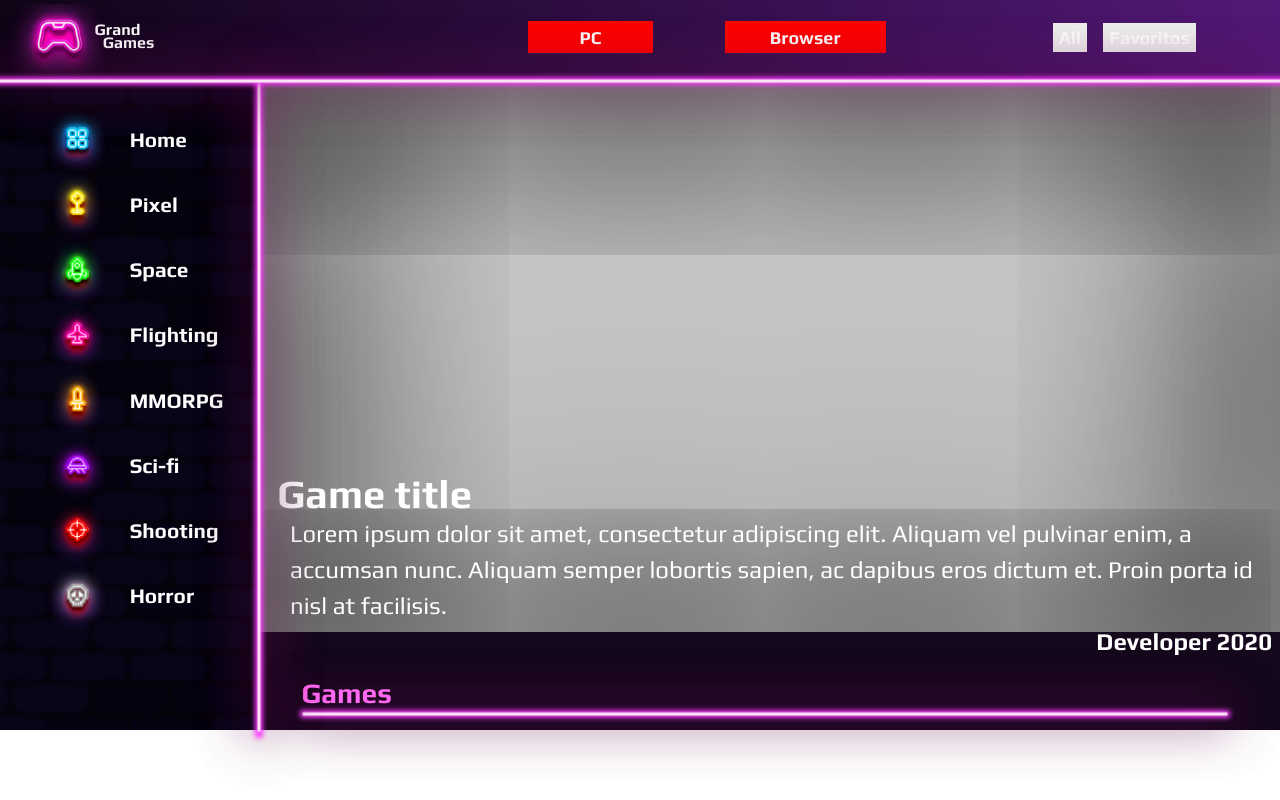
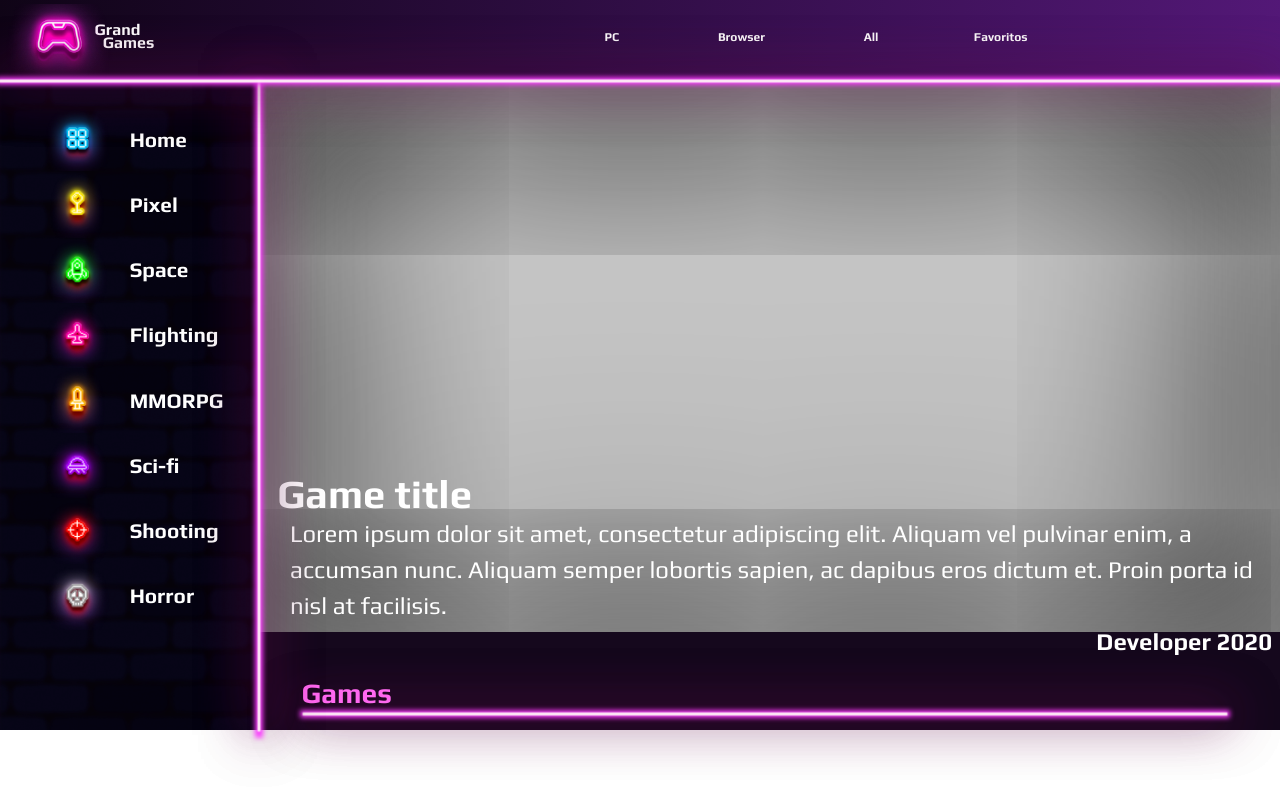
Before and after one commit to Grand-Gru/Grand-Games, a plain HTML site: page index.html in a window 1280 px wide. Drawn offline with Linux system fonts and the light colour scheme; no server answers.

Commit message:
botoes headers estilizados

```diff
--- a/index.html
+++ b/index.html
@@ -19,22 +19,11 @@
                 <span class="games">Games</span>
             </div>
             <div class="header-options">
-            <div class="header-option-1">
-            <button class="PC">
-                <span>PC</span>
-            </button>
-            <button class="browser">
-                <span>Browser</span>
-            </button>
-            </div>
-            <div class="header-option-2">
-               <button class="all">
-                    <span>All</span>
-                </button>
-                <button class="favoritos">
-                    <span>Favoritos</span>
-                </button>
-            </div>
+            <button class="PC">PC</button>
+            <button class="browser">Browser</button>
+
+               <button class="all">All</button>
+                <button class="favoritos">Favoritos</button>
             </div>
         </div>
         <hr class="header-neon">
--- a/script/main.js
+++ b/script/main.js
@@ -23,7 +23,6 @@ const createCard = data => { // cria o card e coloca a thumbmail
     `;
     document.getElementById(data.id).style.backgroundImage = 'url(' + data.thumbnail +')';
 }
-
 
 
 const requestGames = async (params = "") => { // faz o request dos dados
--- a/style/styles.css
+++ b/style/styles.css
@@ -43,7 +43,7 @@ header {
 }
 
 .header-options{
-    width: 83.51vh;
+    width: 40.51vw;
     display: flex;
     justify-content: center;
     padding-left: 30%;
@@ -60,41 +60,29 @@ header {
     color: #FFFFFF;
 }
 
-.header-option-1{
-    display: flex;
-    flex-direction: row;
-    width: 100%;
-    justify-content: space-between;
-    padding-right: 25%;
-}
 
-.PC{
+
+header button{
     cursor: pointer;
-    background: red;
+    background: none;
     width: 35%;
     height: 2.5vw;
     display: flex;
     align-items: center;
     justify-content: center;
+    font-family: 'Play';
+    font-style: normal;
+    font-weight: 700;
+    font-size: 0.75rem;
+    line-height: 150%;
+    color: #FFFFFF;
+    margin-left: 3vw;
+    border-radius: 0.5vw;
+}
+header button:hover{
+    background: #15081D;
 }
 
-
-.browser{
-    cursor: pointer;
-    background: red;
-    width: 45%;
-    height: 2.5vw;
-    display: flex;
-    align-items: center;
-    justify-content: center;
-}
-
-.header-option-2{
-    display: flex;
-    flex-direction: row;
-    width: 40%;
-    justify-content: space-between;
-}
 .header-neon{
     position: relative;
     z-index: 2;
@@ -477,7 +465,7 @@ button{
     line-height: 150%;
     color: #FFFFFF;
     margin-bottom: 0;
-    margin-top: -4.4vh;
+    margin-top: -4.2vh;
     margin-left: 1vw;
 }
 .description{
@@ -505,14 +493,6 @@ button{
 
 }
 
-.star-button{
-    position: relative;
-    background-color: #321245;
-    width: 3vw;
-    height: 6vh;
-    left: 17vw;
-    top: 0vw;
-}
 .star{
     width: 5vw;
     height: 10vh;
@@ -526,3 +506,6 @@ button{
 .star:hover{
     background-image: url("../img/star-hover.png")
 }
+.shining-star{
+    background-image: url("../img/star-hover.png")
+}
```
